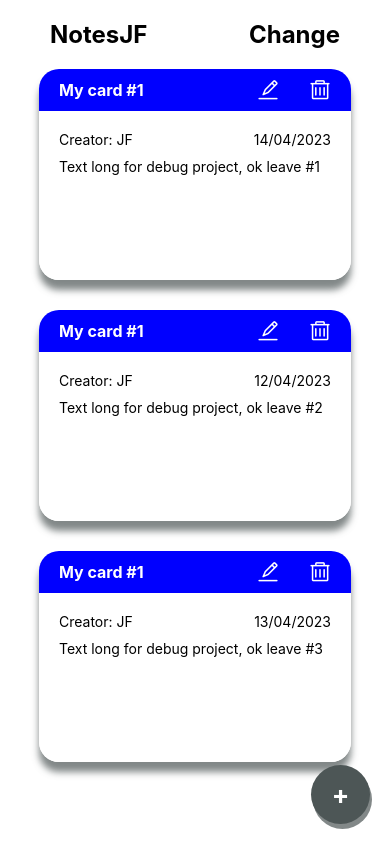
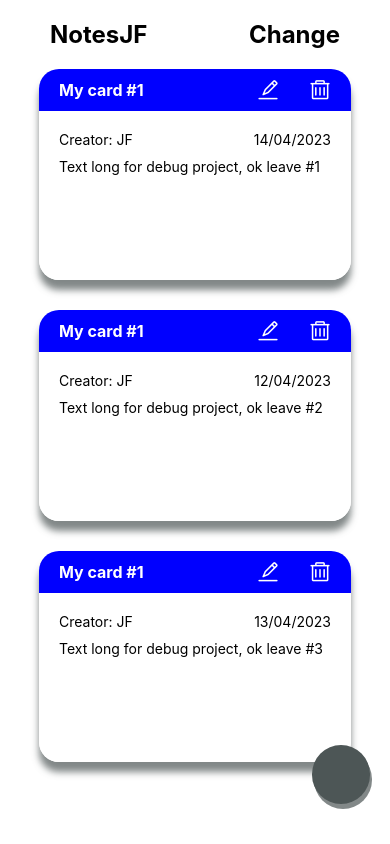
Before and after one commit to javier545dev/notes-jf, a React Native app: screen /Home in a window 390 px wide. Built offline with nearby package versions, Linux system fonts and the light colour scheme.

Commit message:
EmptyNote and Floating Button Component

```diff
--- a/src/components/FloatingButton.js
+++ b/src/components/FloatingButton.js
@@ -1,12 +1,21 @@
-import { TouchableOpacity, Text, StyleSheet, Dimensions } from 'react-native'
-import { Colors, Size } from '../constant/Constant'
+import { TouchableOpacity, StyleSheet, useWindowDimensions } from 'react-native'
+import { useNavigation } from '@react-navigation/native'
+import { Colors } from '../constant/Constant'
 
-const height = Dimensions.get('window').height
-
-export default function FloatingButton() {
+export default function FloatingButton({ screen, children, params = {} }) {
+  const { height, width } = useWindowDimensions()
+  const navigation = useNavigation()
   return (
-    <TouchableOpacity style={styles.button}>
-      <Text style={styles.text}>+</Text>
+    <TouchableOpacity
+      style={[
+        styles.button,
+        {
+          height: height * 0.07,
+          width: width * 0.15,
+        },
+      ]}
+      onPress={() => navigation.navigate(screen, params)}>
+      {children}
     </TouchableOpacity>
   )
 }
@@ -16,8 +25,7 @@ const styles = StyleSheet.create({
     alignItems: 'center',
     backgroundColor: Colors.black,
     borderRadius: 100,
-    bottom: 20,
-    height: height * 0.07,
+    bottom: 40,
     justifyContent: 'center',
     position: 'absolute',
     right: 20,
@@ -27,11 +35,5 @@ const styles = StyleSheet.create({
       height: 5,
     },
     shadowOpacity: 0.7,
-    width: height * 0.07,
-  },
-  text: {
-    color: Colors.white,
-    fontSize: Size.text_xxxl,
-    fontWeight: 'bold',
   },
 })
```
Also changed, not shown: src/components/EmptyNotes.js (added, +27 -0 lines).
